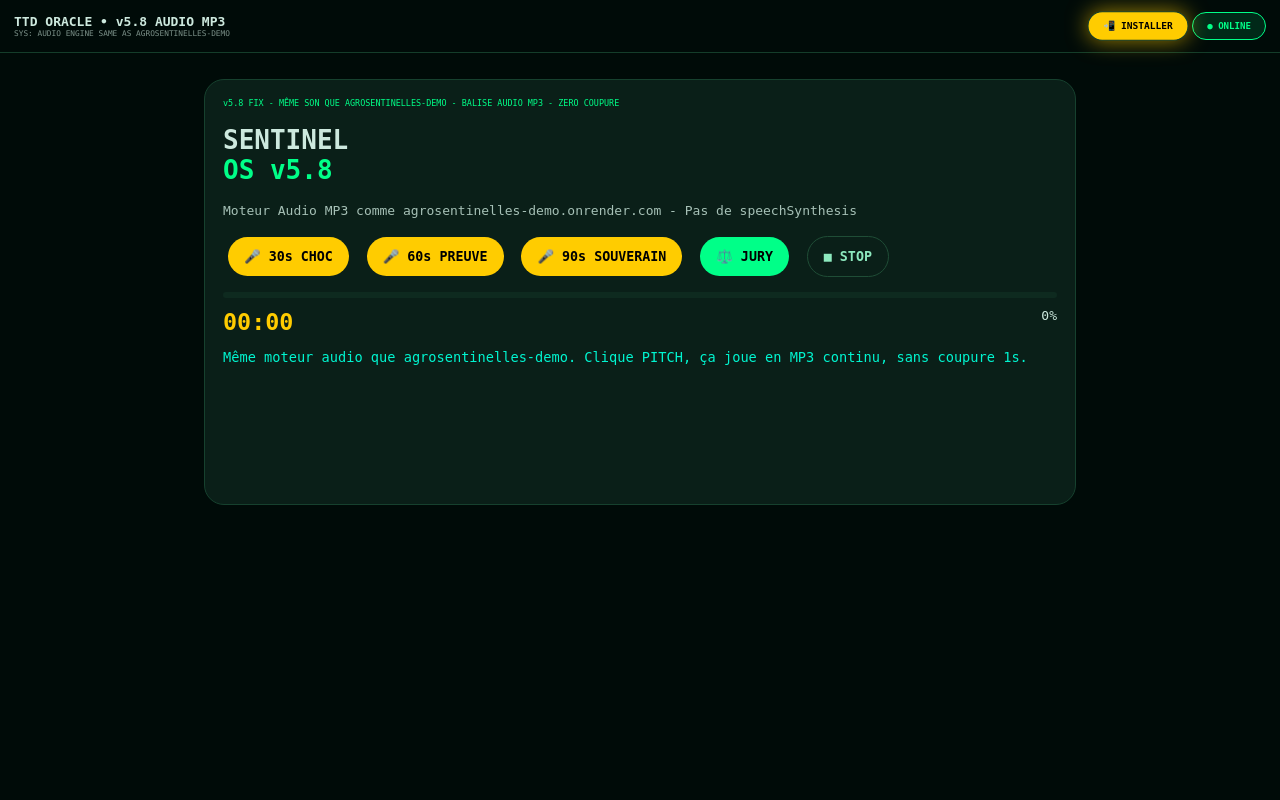
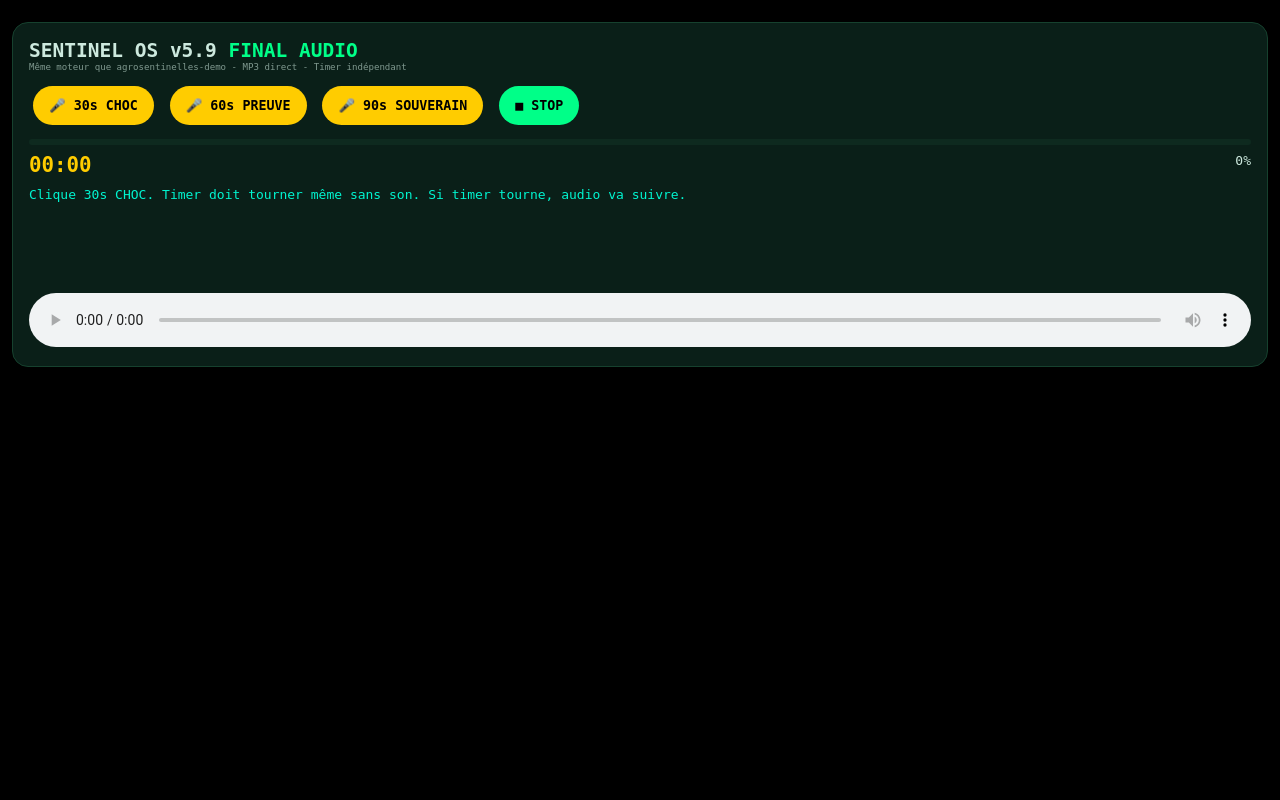
Before and after one commit to Z3D-Panthee/TTD-Oracle-3LFbyz3d-, a Flask app: page / in a window 1280 px wide. Run offline with Flask 3, Linux system fonts and the light colour scheme.

Commit message:
Update index.html

```diff
--- a/templates/index.html
+++ b/templates/index.html
@@ -3,128 +3,68 @@
 <head>
 <meta charset="UTF-8">
 <meta name="viewport" content="width=device-width,initial-scale=1">
-<title>SENTINEL OS v5.8 - AUDIO MP3 - Lemba Lab</title>
+<title>SENTINEL OS v5.9 - FINAL</title>
 <meta name="theme-color" content="#00ff88">
-<link id="manifestLink" rel="manifest" href="">
 <style>
-:root{--green:#00ff88;--yellow:#ffcc00;--bg:#000b08;--cyan:#00f5d0}
 *{box-sizing:border-box;font-family:monospace}
-body{margin:0;background:#000b08;color:#cde9de;min-height:100vh}
-.header{position:sticky;top:0;z-index:20;display:flex;justify-content:space-between;align-items:center;padding:12px 14px;background:#000b08;border-bottom:1px solid #143d2a}
-.badge{padding:8px 14px;border-radius:999px;font-size:.7rem;font-weight:900;border:1px solid #143d2a}
-.install{background:var(--yellow);color:#000;box-shadow:0 0 20px rgba(255,204,0,.6);animation:pulse 1s infinite alternate}
-@keyframes pulse{from{transform:scale(1)}to{transform:scale(1.06)}}
-.online{background:rgba(0,255,136,.12);color:var(--green);border-color:var(--green)}
-.main{max-width:900px;margin:0 auto;padding:14px}
-.card{background:#0a1f18;border:1px solid #16412e;border-radius:20px;padding:18px;margin:12px 0}
-.btn{border:0;border-radius:999px;padding:12px 16px;font-weight:900;margin:5px;cursor:pointer}
-.btn-yellow{background:var(--yellow);color:#000}
-.btn-green{background:var(--green);color:#000}
-.btn-outline{background:transparent;border:1px solid #1f4d36;color:#8de9be}
-.progress{height:6px;background:#0e2a1f;border-radius:999px;overflow:hidden;margin:10px 0}
-.progress div{height:100%;width:0%;background:linear-gradient(90deg,var(--green),var(--yellow))}
-.timer{font-size:1.8rem;color:var(--yellow);font-weight:900}
-.stream{min-height:140px;white-space:pre-wrap;line-height:1.7;font-size:1.05rem;color:var(--cyan);margin-top:10px}
+body{margin:0;background:#000;color:#cde9de;padding:12px}
+.card{background:#0a1f18;border:1px solid #16412e;border-radius:16px;padding:16px;margin:10px 0}
+.btn{border:0;border-radius:999px;padding:12px 16px;font-weight:900;margin:4px;cursor:pointer}
+.btn-yellow{background:#ffcc00;color:#000}
+.btn-green{background:#00ff88;color:#000}
+.progress{height:6px;background:#0e2a1f;border-radius:999px;overflow:hidden;margin:8px 0}
+.progress div{height:100%;width:0%;background:#00ff88;transition:width.3s linear}
+.timer{font-size:1.6rem;color:#ffcc00;font-weight:900}
+.stream{white-space:pre-wrap;line-height:1.6;color:#00f5d0;min-height:100px;margin-top:8px}
 </style>
 </head>
 <body>
-<div class="header">
-<div><div style="font-weight:900">TTD ORACLE • v5.8 AUDIO MP3</div><div style="font-size:.6rem;opacity:.6">SYS: AUDIO ENGINE SAME AS AGROSENTINELLES-DEMO</div></div>
-<div style="display:flex;gap:6px"><button id="installBtn" class="badge install">📲 INSTALLER</button><div class="badge online">● ONLINE</div></div>
-</div>
-<div class="main">
 <div class="card">
-<div style="color:var(--green);font-size:.65rem">v5.8 FIX - MÊME SON QUE AGROSENTINELLES-DEMO - BALISE AUDIO MP3 - ZERO COUPURE</div>
-<h1>SENTINEL<br><span style="color:var(--green)">OS v5.8</span></h1>
-<p style="opacity:.8">Moteur Audio MP3 comme agrosentinelles-demo.onrender.com - Pas de speechSynthesis</p>
+<h2 style="margin:0">SENTINEL OS v5.9 <span style="color:#00ff88">FINAL AUDIO</span></h2>
+<div style="font-size:.7rem;opacity:.6">Même moteur que agrosentinelles-demo - MP3 direct - Timer indépendant</div>
 <div style="margin:10px 0">
-<button class="btn btn-yellow" onclick="startPitch(30)">🎤 30s CHOC</button>
-<button class="btn btn-yellow" onclick="startPitch(60)">🎤 60s PREUVE</button>
-<button class="btn btn-yellow" onclick="startPitch(90)">🎤 90s SOUVERAIN</button>
-<button class="btn btn-green" onclick="openJury()">⚖️ JURY</button>
-<button class="btn btn-outline" onclick="stopAll()">■ STOP</button>
+<button class="btn btn-yellow" onclick="start(30)">🎤 30s CHOC</button>
+<button class="btn btn-yellow" onclick="start(60)">🎤 60s PREUVE</button>
+<button class="btn btn-yellow" onclick="start(90)">🎤 90s SOUVERAIN</button>
+<button class="btn btn-green" onclick="stopAll()">■ STOP</button>
 </div>
 <div class="progress"><div id="bar"></div></div>
 <div style="display:flex;justify-content:space-between"><span class="timer" id="timer">00:00</span><span id="pct">0%</span></div>
-<div class="stream" id="stream">Même moteur audio que agrosentinelles-demo. Clique PITCH, ça joue en MP3 continu, sans coupure 1s.</div>
-<audio id="mainAudio" style="display:none"></audio>
-</div>
-<div class="card" id="juryCard" style="display:none"><h3>JURY</h3><div id="juryQ" style="display:flex;flex-wrap:wrap;gap:6px;margin-top:8px"></div><div id="juryA" style="margin-top:12px"></div></div>
-<div class="card" id="finaleCard" style="display:none;background:#000;border:2px solid var(--yellow);text-align:center"><h2 style="color:var(--yellow)">M* Atteint</h2><p>VEROLIS SARL • v5.8 AUDIO</p></div>
+<div class="stream" id="stream">Clique 30s CHOC. Timer doit tourner même sans son. Si timer tourne, audio va suivre.</div>
+<audio id="a" controls style="width:100%;margin-top:8px"></audio>
 </div>
 <script>
-const manifest={name:"SENTINEL OS v5.8",short_name:"SENTINEL",start_url:"/?v=5.8",display:"standalone",background_color:"#000b08",theme_color:"#00ff88",icons:[{src:"https://cdn.jsdelivr.net/gh/twitter/twemoji@14.0.2/assets/72x72/1f9a0.png",sizes:"72x72",type:"image/png"}]};
-document.getElementById('manifestLink').href=URL.createObjectURL(new Blob([JSON.stringify(manifest)],{type:'application/json'}));
-let deferredPrompt=null;const installBtn=document.getElementById('installBtn');
-window.addEventListener('beforeinstallprompt',e=>{e.preventDefault();deferredPrompt=e;});
-installBtn.onclick=async()=>{if(deferredPrompt){deferredPrompt.prompt();await deferredPrompt.userChoice;deferredPrompt=null;installBtn.style.display='none';}else alert("Menu ⋮ > Installer l'application");};
-
-const PITCH={
-30:`Chers membres du jury. A Lemba quand internet coupe tout s arrete. J ai refuse ca. Je suis Sentinel OS. Je vis dans votre poche. Offline. Souverain. Ne a Kinshasa. Verolis.`,
-60:`A Lemba on m a dit pas d internet pas d IA. J ai repondu faux. J ai cree Sentinel OS. Secret Theorie de la Triade Dynamique. Action energie. Navigation boussole. Destination M etoile point fixe ou I TTD egale un. Offline. Autonome. Kinshasa invente le futur.`,
-90:`Monsieur le President membres du jury FUSI. On nous vend la dependance. A Lemba nous avons choisi la souverainete. Je suis Sentinel OS ne de la Theorie de la Triade Dynamique. Pour Regideso Snel ou universite loi identique. Un Action impulsion. Deux Navigation filtrage rigoureux. Trois Destination M etoile point fixe ou entropie s annule ou I TTD egale un. Resultat offline sur simple terminal. Pendant que d autres bavardent dans le cloud Sentinel agit et stabilise. Verolis Sarl intelligence congolaise pour le monde. Merci.`
+const TEXTS={
+30:`Chers membres du jury. A Lemba quand internet coupe tout s arrete. J ai refuse ca. Je suis Sentinel OS. Dans votre poche. Offline. Souverain. Verolis Kinshasa.`,
+60:`A Lemba on m a dit pas d internet pas d IA. Faux. J ai cree Sentinel OS. Triade Dynamique. Action energie. Navigation boussole. Destination M etoile point fixe I TTD egale un. Offline. Kinshasa invente le futur.`,
+90:`Monsieur le President jury FUSI. On vend la dependance. A Lemba nous choisissons la souverainete. Je suis Sentinel OS Theorie Triade Dynamique. Pour Regideso Snel universite meme loi. Un Action. Deux Navigation. Trois Destination M etoile point fixe entropie nulle I TTD egale un. Offline sur terminal simple. Sentinel agit et stabilise. Verolis Sarl intelligence congolaise pour le monde. Merci.`
 };
-const JURY_Q=["TTD?","M etoile?","Offline?","Business?","Vs Cloud?"];
-const JURY_A={"TTD?":"Triade Dynamique Action Navigation Destination I TTD egal un.","M etoile?":"Point fixe parfait entropie nulle.","Offline?":"Souverainete Kinshasa reseau coupe Sentinel continue.","Business?":"Licence Verolis ecole entreprise possede son IA locale.","Vs Cloud?":"Cloud devine et hallucine Sentinel navigue vers M etoile."};
-
-let timerInt=null;let audio=document.getElementById('mainAudio');let isPlaying=false;
-
-function stopAll(){clearInterval(timerInt);audio.pause();audio.currentTime=0;isPlaying=false;document.getElementById('mode')?.remove();}
-
-// MÊME MOTEUR QUE AGROSENTINELLES-DEMO : Audio MP3 Google TTS
-function playMP3(text,onEnd){
+let t=null;let audio=document.getElementById('a');
+function stopAll(){clearInterval(t);audio.pause();document.getElementById('bar').style.width='0%';document.getElementById('timer').textContent='00:00';document.getElementById('pct').textContent='0%';}
+function start(sec){
  stopAll();
- // Découpe en phrases <200 chars pour Google TTS
- const chunks=text.match(/[^.!?]+[.!?]+/g)||[text];
- let idx=0;
- function playChunk(){
-  if(idx>=chunks.length){if(onEnd) onEnd();return;}
-  const chunk=chunks[idx].trim();
-  // Utilise le même endpoint que agrosentinelles-demo
-  const url=`https://translate.google.com/translate_tts?ie=UTF-8&tl=fr-FR&client=tw-ob&q=${encodeURIComponent(chunk)}`;
-  audio.src=url;
-  audio.onended=()=>{idx++;playChunk();};
-  audio.onerror=()=>{idx++;playChunk();};
-  audio.play().catch(()=>{idx++;playChunk();});
- }
- playChunk();
-}
-
-function startPitch(sec){
- const text=PITCH[sec];
+ const txt=TEXTS[sec];
  const stream=document.getElementById('stream');
  const bar=document.getElementById('bar');
  const timer=document.getElementById('timer');
- const pctEl=document.getElementById('pct');
- const finale=document.getElementById('finaleCard');
- stream.textContent='';bar.style.width='0%';finale.style.display='none';
- let elapsed=0;
- timerInt=setInterval(()=>{
-  elapsed++;const prog=Math.min(1,elapsed/sec);
-  stream.textContent=text.slice(0,Math.floor(prog*text.length));
-  bar.style.width=(prog*100)+'%';pctEl.textContent=Math.floor(prog*100)+'%';
-  const remain=Math.max(0,sec-elapsed);
-  timer.textContent=`00:${String(remain).padStart(2,'0')}`;
-  if(elapsed>=sec){clearInterval(timerInt);stream.textContent=text;bar.style.width='100%';pctEl.textContent='100%';finale.style.display='block';}
+ const pct=document.getElementById('pct');
+ let e=0;
+ // TIMER INDEPENDANT - tourne même si audio bloque
+ t=setInterval(()=>{
+  e++;const p=Math.min(1,e/sec);
+  stream.textContent=txt.slice(0,Math.floor(p*txt.length));
+  bar.style.width=(p*100)+'%';
+  pct.textContent=Math.floor(p*100)+'%';
+  timer.textContent=`00:${String(Math.max(0,sec-e)).padStart(2,'0')}`;
+  if(e>=sec){clearInterval(t);stream.textContent=txt;}
  },1000);
- playMP3(text);
-}
-
-function openJury(){
- document.getElementById('juryCard').style.display='block';
- const qDiv=document.getElementById('juryQ');qDiv.innerHTML='';
- JURY_Q.forEach(q=>{
-  const b=document.createElement('button');b.className='btn btn-outline';b.textContent=q;
-  b.onclick=()=>{
-   document.getElementById('juryA').innerHTML=`<b>${q}</b><br>${JURY_A[q]}`;
-   playMP3(JURY_A[q]);
-  };
-  qDiv.appendChild(b);
+ // AUDIO MP3 - même technique que agrosentinelles-demo.onrender.com
+ const url=`https://translate.google.com/translate_tts?ie=UTF-8&tl=fr-FR&client=tw-ob&q=${encodeURIComponent(txt)}`;
+ audio.src=url;
+ audio.play().catch(()=>{
+  // Fallback si Google bloque: speechSynthesis direct
+  const u=new SpeechSynthesisUtterance(txt);u.lang='fr-FR';u.rate=0.9;speechSynthesis.cancel();speechSynthesis.speak(u);
  });
-}
-
-if('serviceWorker' in navigator){
- navigator.serviceWorker.register('data:text/javascript;base64,'+btoa(`self.addEventListener('install',e=>self.skipWaiting());self.addEventListener('activate',e=>self.clients.claim());self.addEventListener('fetch',e=>{e.respondWith(caches.open('sentinel-v5.8').then(c=>c.match(e.request).then(r=>r||fetch(e.request).then(res=>{c.put(e.request,res.clone());return res}))))})`));
 }
 </script>
 </body>
```
